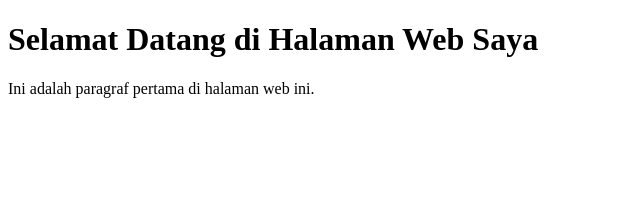
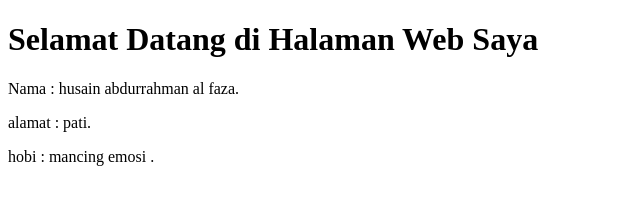
Before and after one commit to ganggantengcoy-boop/husain-ganteng-kayak-gibran, a plain HTML site: page index.html/index.html in a window 1280 px wide. Shown: the whole page, without its empty margins (0-640 px from the left). Drawn offline with Linux system fonts and the light colour scheme.

Commit message:
update index.html

```diff
--- a/index.html/index.html
+++ b/index.html/index.html
@@ -3,10 +3,12 @@
 <head>
     <meta charset="UTF-8">
     <meta name="viewport" content="width=device-width, initial-scale=1.0">
-    <title>Halaman Web Dasar</title>
+    <title>DATA DIRI</title>
 </head>
 <body>
     <h1>Selamat Datang di Halaman Web Saya</h1>
-    <p>Ini adalah paragraf pertama di halaman web ini.</p>
+    <p>Nama   : husain abdurrahman al faza.</p>
+    <p>alamat : pati.</p>
+    <p>hobi   : mancing emosi .</p>
 </body>
 </html>
```
